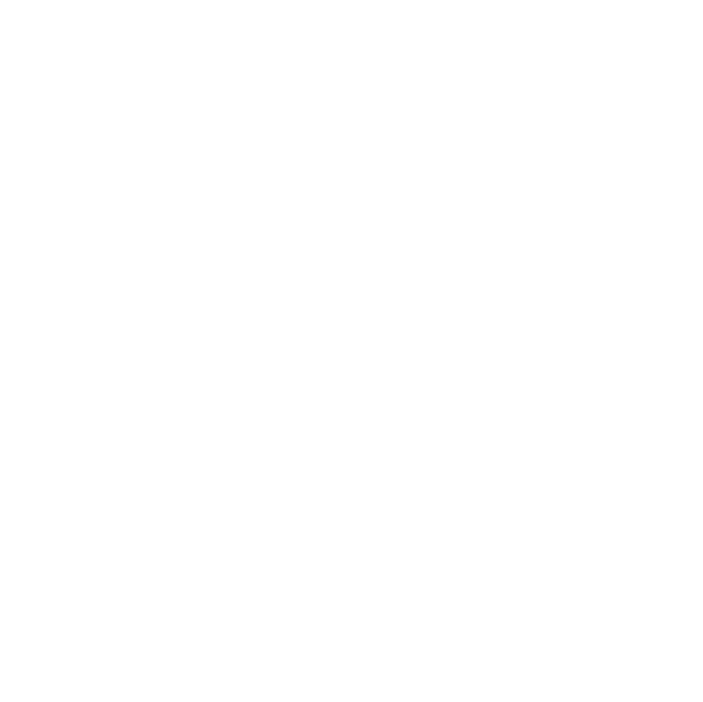
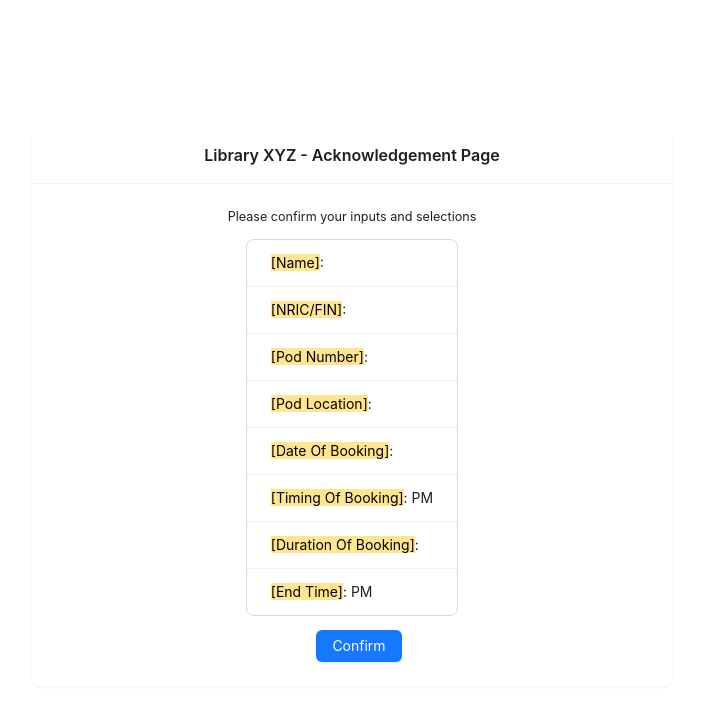
Before and after one commit to zakiSapuan/techAssignment, a React (Create React App) app: page /Acknowledgement in a window 1280 px wide. Shown: the top 702 px of the page, without its empty margins (288-991 px from the left). Built offline with nearby package versions, Linux system fonts and the light colour scheme; the HTML template or start-up script is replaced by a standard one.

Commit message:
Update to show end booking time

```diff
--- a/src/App.css
+++ b/src/App.css
@@ -42,4 +42,5 @@
   width: 100%;
   height: 27px;
   padding: 0;
+  text-align: center;
 }
--- a/src/components/acknowledgementPage.js
+++ b/src/components/acknowledgementPage.js
@@ -1,33 +1,18 @@
 import React from "react";
 import { Button, Row, Col, Card, List, Typography } from "antd";
 import "../App.css";
-import { formItems } from "./constant";
+import { formItems, endTimeItem } from "./constant";
 import { useNavigate, useLocation } from "react-router-dom";
 
 const Acknowledgement = () => {
   const navigate = useNavigate();
   const location = useLocation();
-  const formValues = location.state;
+  const formValues = { ...location.state };
 
   if (!formValues) {
     navigate("/");
     return;
   }
-
-  const layout = {
-    labelCol: {
-      span: 8,
-    },
-    wrapperCol: {
-      span: 16,
-    },
-  };
-  const tailLayout = {
-    wrapperCol: {
-      offset: 8,
-      span: 16,
-    },
-  };
 
   return (
     <Row
@@ -55,8 +40,12 @@
             // display: "flex",
             alignItems: " center",
             justifyContent: " center",
+            marginTop: "10%",
           }}
         >
+          <p style={{ fontSize: "0.9em", marginTop: 0 }}>
+            Please confirm your inputs and selections
+          </p>
           <Col
             span={24}
             style={{
@@ -66,8 +55,9 @@
             }}
           >
             <List
+              style={{ textAlign: "left" }}
               bordered
-              dataSource={formItems}
+              dataSource={[...formItems, ...endTimeItem]}
               renderItem={(item) => (
                 <List.Item>
                   <Typography.Text mark>[{item.name}]</Typography.Text>
@@ -78,7 +68,11 @@
               )}
             />
           </Col>
-          <Button type="primary" style={{ marginTop: "1em" }} href={"../"}>
+          <Button
+            type="primary"
+            style={{ marginTop: "1em", marginLeft: "1em" }}
+            href={"../"}
+          >
             Confirm
           </Button>
         </Card>
--- a/src/components/constant.js
+++ b/src/components/constant.js
@@ -71,7 +71,7 @@
     type: "dropdown",
     values: bookingDuration,
     validation: "validateBookingTimeSlot",
-    helperText: "*Duration of booking cannot exceed past opening hours, 8PM",
+    helperText: "*Duration of booking cannot exceed past opening hours",
   },
 ];
 
@@ -90,3 +90,12 @@
     span: 16,
   },
 };
+
+export const endTimeItem = [
+  {
+    key: "endTime",
+    name: "End Time",
+    type: "textInput",
+    showPostText: "PM",
+  },
+];
--- a/src/components/formHelper/formValidator.js
+++ b/src/components/formHelper/formValidator.js
@@ -3,17 +3,21 @@
 const validateBookingTimeSlot = (formValues) => {
   const timeOfBooking = formValues.timingOfBooking;
   const durationOfBooking = formValues.durationOfBooking;
+  const dateOfBooking = formValues.dateOfBooking;
   const hoursAndMins = timeOfBooking.split(".");
-  const startTime = moment()
+  const startTime = moment(dateOfBooking)
     .hours(parseInt(hoursAndMins[0]) + 12)
     .minutes(hoursAndMins[1] || "00");
 
   switch (durationOfBooking) {
     case "30 mins":
       const endDateHalfHour = moment(startTime).add("30", "minutes");
+
       if (endDateHalfHour > moment(startTime).hours(20).minutes("00"))
         return true;
-      break;
+      if (startTime < moment()) return "pastCurrentTime";
+
+      return moment(endDateHalfHour).add("12", "hours").format("h.mm");
 
     default:
       const extractedValue = durationOfBooking.slice(
@@ -22,9 +26,13 @@
       );
       const valueToInt = parseFloat(extractedValue);
       const endDate = moment(startTime).add(`${valueToInt * 60}`, "minutes");
-      if (endDate > moment(startTime).hours(20).minutes("00")) return true;
+
+      if (endDate > moment(startTime).hours(20).minutes("00"))
+        return "pastStoreTime";
+      if (startTime < moment()) return "pastCurrentTime";
+
+      return moment(endDate).add("12", "hours").format("h.mm");
   }
-  return;
 };
 
 const validateAllRequiredFormValues = (formValues, listOfFormItems) => {
@@ -39,10 +47,17 @@
 
 const validateForm = (payload, listOfFormItems) => {
   if (validateAllRequiredFormValues(payload, listOfFormItems))
-    return "Please fill up all forms";
-  if (validateBookingTimeSlot(payload))
-    return "The duration selected exceeds the store's opening time";
-  return;
+    return { errorMessage: "Please fill up all forms" };
+
+  const validatedBookingTimeslot = validateBookingTimeSlot(payload);
+  if (validatedBookingTimeslot === "pastStoreTime")
+    return {
+      errorMessage: "The duration selected exceeds the store's opening time",
+    };
+  if (validatedBookingTimeslot === "pastCurrentTime")
+    return { errorMessage: "Time selected is not available" };
+
+  return validatedBookingTimeslot;
 };
 
 export default validateForm;
--- a/src/components/landingPage.js
+++ b/src/components/landingPage.js
@@ -6,13 +6,14 @@
 import FormDropdown from "./formHelper/formDropdown";
 import FormDatePicker from "./formHelper/formDatepicker";
 import validateForm from "./formHelper/formValidator";
-import { useNavigate } from "react-router-dom";
+import { useNavigate, useLocation } from "react-router-dom";
 import moment from "moment";
 
 const LandingPage = () => {
   const [form] = Form.useForm();
   const navigate = useNavigate();
   const [errorMessage, setErrorMessage] = useState("");
+  const location = useLocation();
   let listOfFormItems = [];
 
   // To pre-populate onClick function for each form input
@@ -26,7 +27,6 @@
   }
 
   const updateFormValues = (key, value) => {
-    console.log("hii check:", { key, value });
     const newValues =
       key === "podNumber"
         ? {
@@ -48,12 +48,15 @@
 
   const submitBookingForm = () => {
     const allFormValues = form.getFieldValue();
-    console.log("hii see all vals:", allFormValues);
     const errorMessageValidate = validateForm(allFormValues, listOfFormItems);
 
-    errorMessageValidate
-      ? setErrorMessage(errorMessageValidate)
-      : navigate("./Acknowledgement", { state: { ...allFormValues } });
+    if (errorMessageValidate?.errorMessage) {
+      setErrorMessage(errorMessageValidate.errorMessage);
+    } else {
+      navigate("./Acknowledgement", {
+        state: { ...allFormValues, endTime: errorMessageValidate },
+      });
+    }
   };
 
   return (
@@ -82,8 +85,15 @@
             // display: "flex",
             alignItems: " center",
             justifyContent: " center",
+            marginTop: "5%",
           }}
         >
+          <p style={{ fontSize: "0.9em", marginTop: 0, marginBottom: 0 }}>
+            Welcome to the pod booking portal for Library XYZ!
+          </p>
+          <p style={{ fontSize: "0.9em", marginTop: 0 }}>
+            Opening Hours: 12PM to 8PM daily!
+          </p>
           <Col
             span={24}
             style={{
@@ -104,7 +114,7 @@
 
                   switch (type) {
                     case "textInput":
-                      return <FormInput payload={{ ...formContent }} />;
+                      return <FormInput payload={formContent} />;
                     case "dropdown":
                       return <FormDropdown payload={formContent} />;
                     case "datePicker":
```
